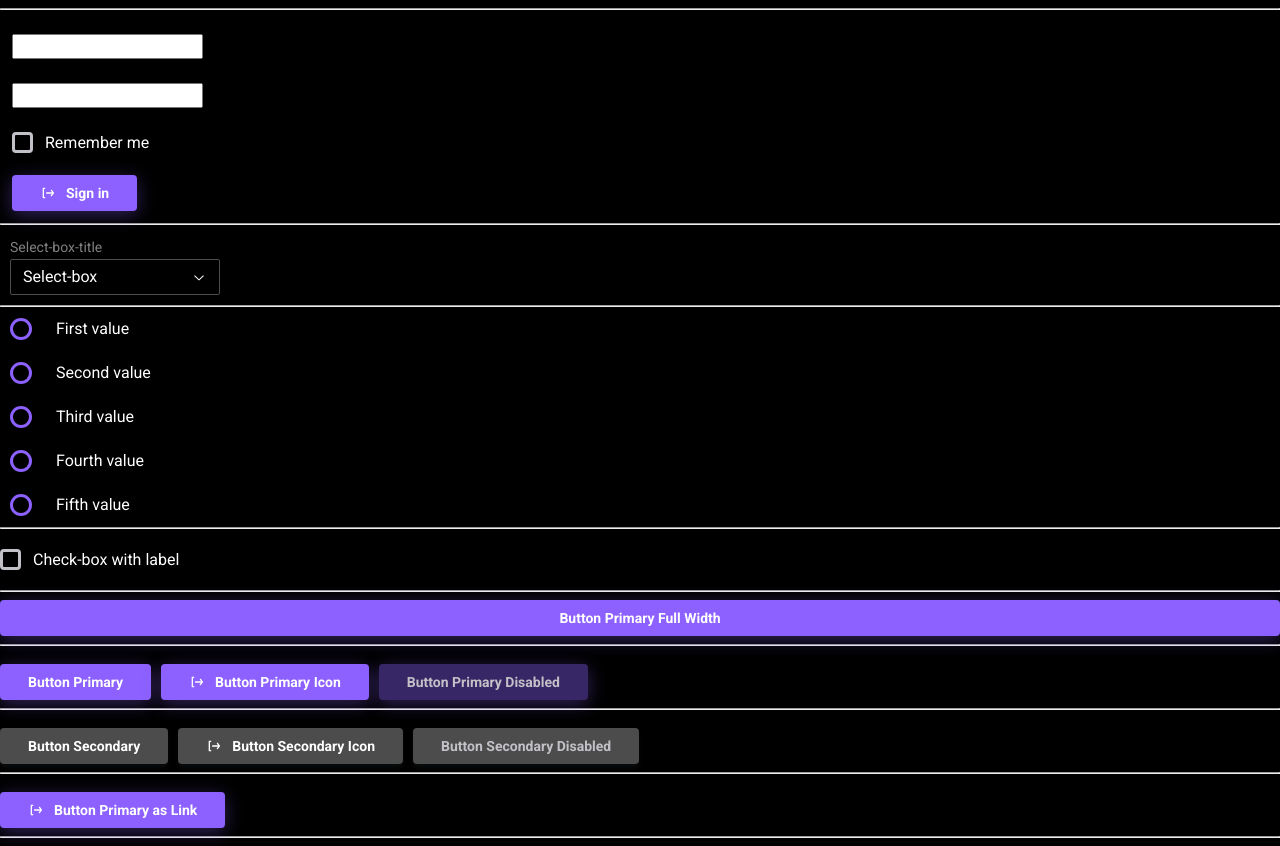
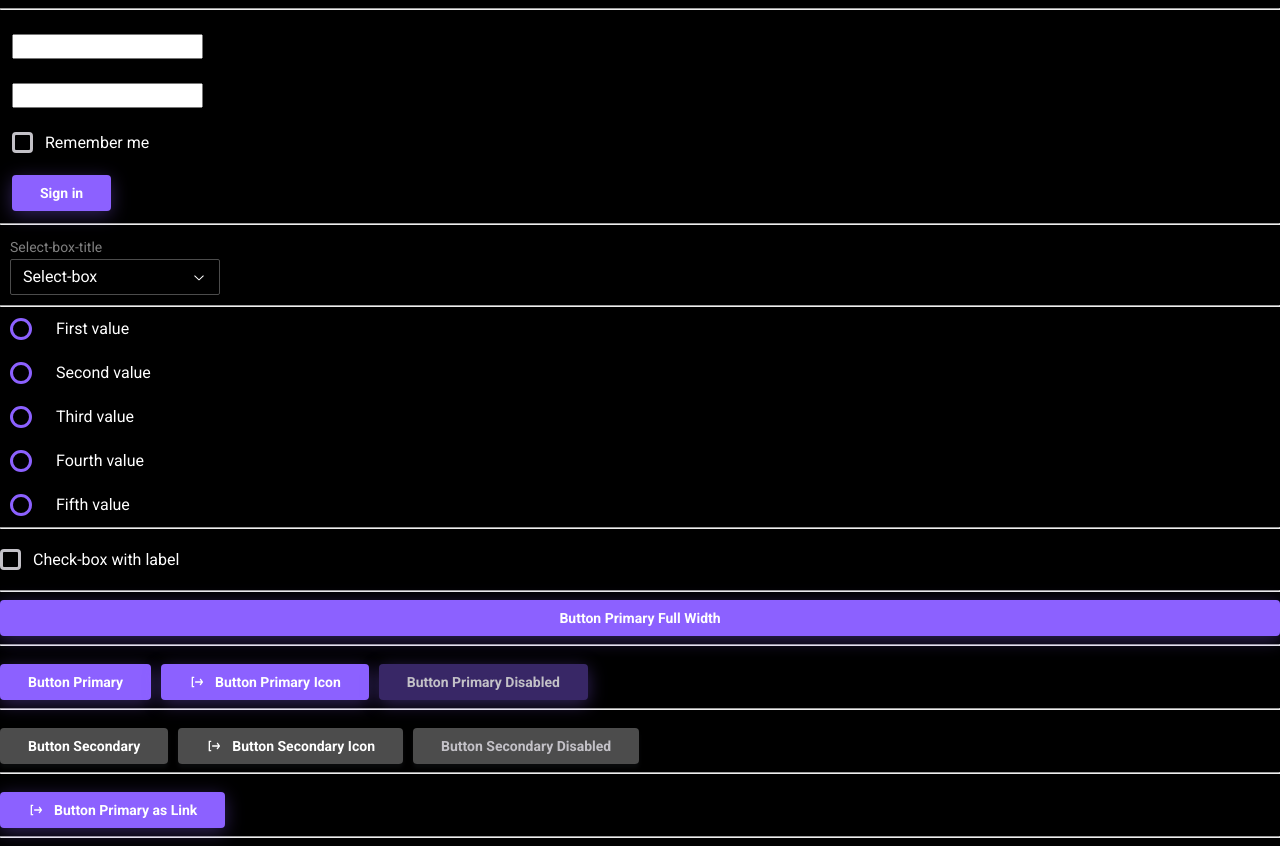
Before and after one commit to dnisaev/cards, a React (Vite) app: page / in a window 1280 px wide. Built offline with nearby package versions, Linux system fonts and the light colour scheme.

Commit message:
remove Icon from LoginForm

```diff
--- a/src/components/auth/login-form/LoginForm.tsx
+++ b/src/components/auth/login-form/LoginForm.tsx
@@ -1,7 +1,6 @@
 import { useForm } from 'react-hook-form'
 
 import { FormCheckbox } from '@/components/ui/form-checkbox/FormCheckbox'
-import { Icon } from '@/components/ui/icon'
 import { DevTool } from '@hookform/devtools'
 import { zodResolver } from '@hookform/resolvers/zod'
 import { z } from 'zod'
@@ -35,10 +34,7 @@ export const LoginForm = () => {
       <input {...register('password')} style={{ margin: '12px 0' }} type={'password'} />
 
       <FormCheckbox control={control} label={'Remember me'} name={'rememberMe'} />
-      <Button type={'submit'}>
-        <Icon iconId={'logout'} />
-        Sign in
-      </Button>
+      <Button type={'submit'}>Sign in</Button>
     </form>
   )
 }
```
